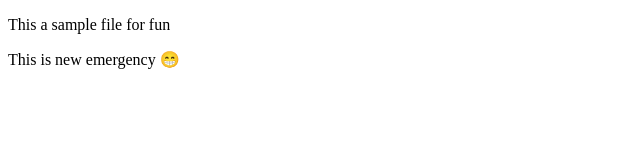
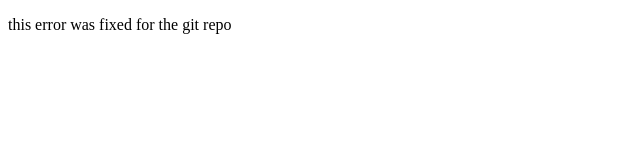
Before and after one commit to Adithya4720/part-time, a plain HTML site: page web/index.html in a window 1280 px wide. Shown: the whole page, without its empty margins (0-640 px from the left). Drawn offline with Linux system fonts and the light colour scheme.

Commit message:
updated index.html for emergency-fix

```diff
--- a/web/index.html
+++ b/web/index.html
@@ -11,10 +11,7 @@
 
 <body>
     <p>
-        This a sample file for fun
-    </p>
-    <p>
-        This is new emergency 😁
+        this error was fixed for the git repo
     </p>
 </body>
 </html>
```
